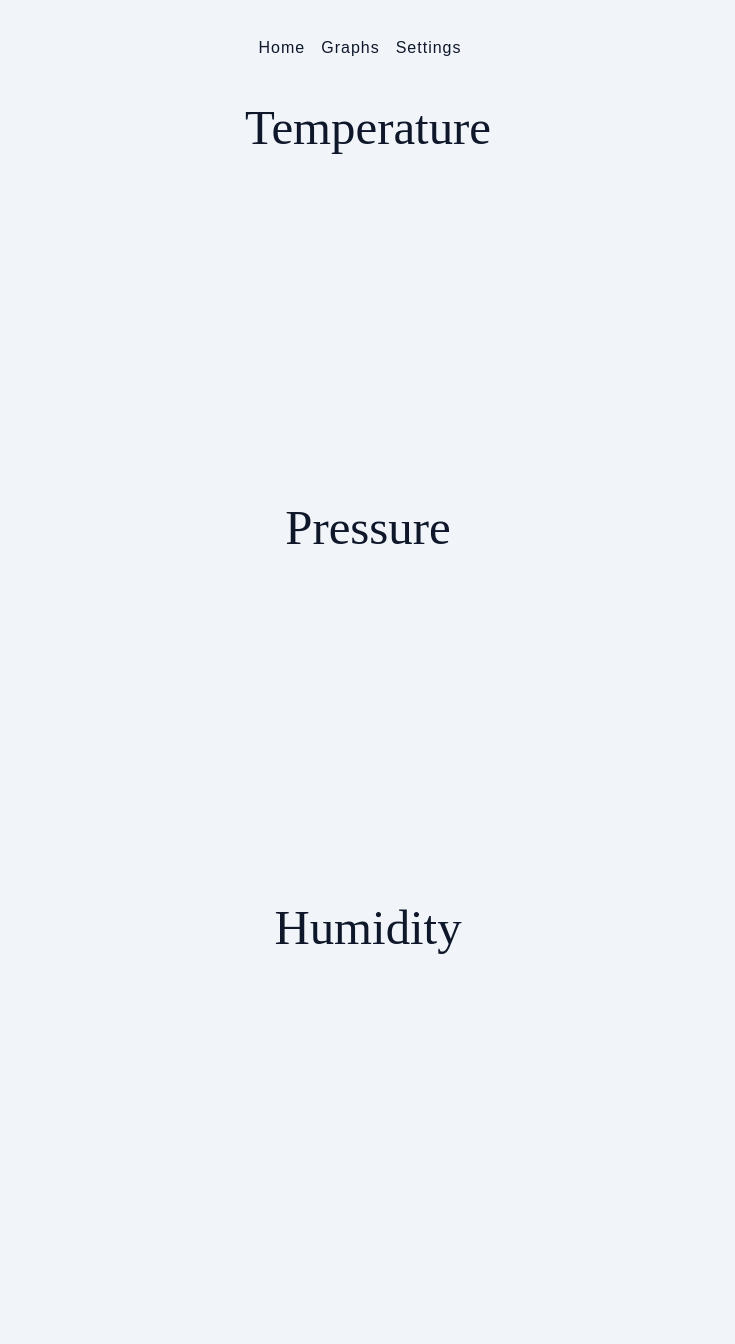
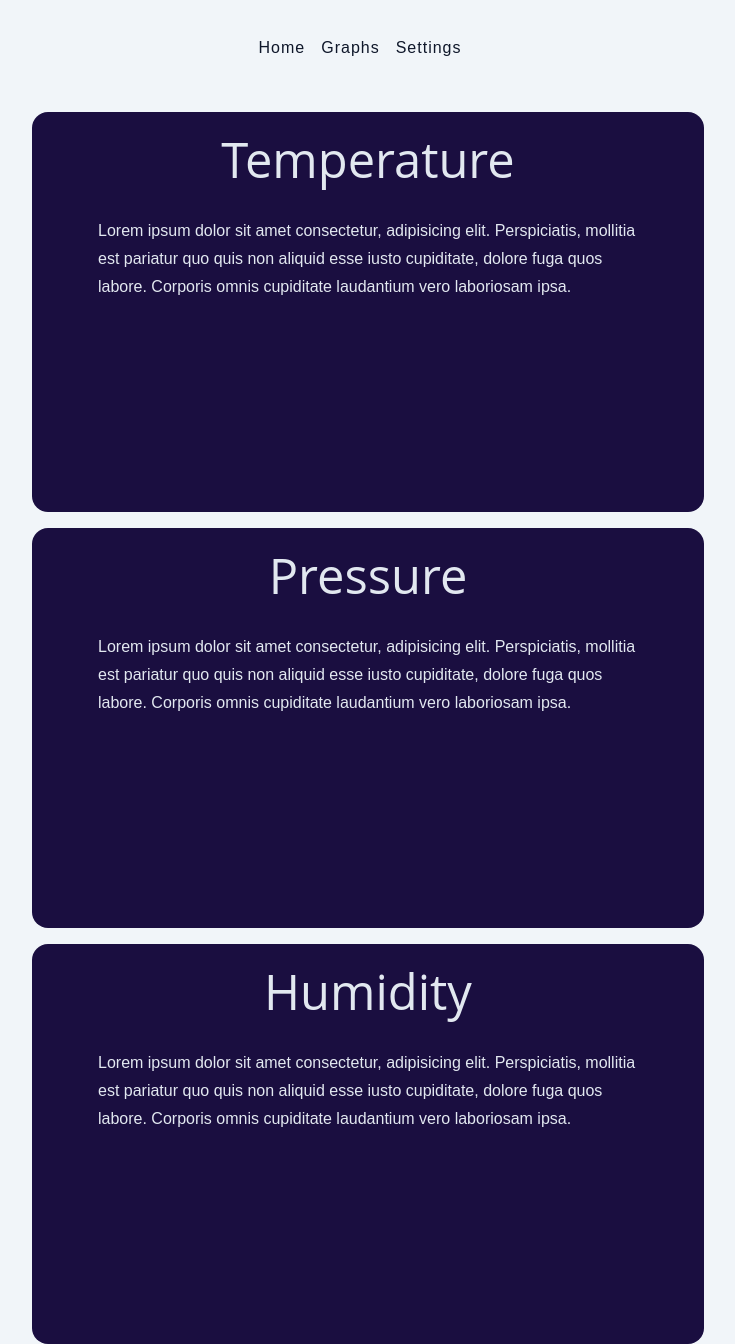
Before and after one commit to 3ngineer-AM/IEQWebapp, a PHP site: page / in a window 1280 px wide. Shown: the whole page, without its empty margins (272-1007 px from the left). Before the commit the page ends 954 px from the top, so only its background shows below. Run offline with PHP 8.4, Linux system fonts and the light colour scheme.

Commit message:
Tweaks and changes to UI

```diff
--- a/index.php
+++ b/index.php
@@ -26,16 +26,19 @@
     <div class="container">
       <div class="climate-data">
         <div class="temperature">
-          <h1>Temperature</h1>
+          <h1 class="temperature_title">Temperature</h1>
           <div class="temperature_value" id="temperature_value"></div>
+          <p>Lorem ipsum dolor sit amet consectetur, adipisicing elit. Perspiciatis, mollitia est pariatur quo quis non aliquid esse iusto cupiditate, dolore fuga quos labore. Corporis omnis cupiditate laudantium vero laboriosam ipsa.</p>
         </div>
         <div class="pressure">
-          <h1>Pressure</h1>
+          <h1 class="pressure_title">Pressure</h1>
           <div class="pressure_value" id="pressure_value"></div>
+          <p>Lorem ipsum dolor sit amet consectetur, adipisicing elit. Perspiciatis, mollitia est pariatur quo quis non aliquid esse iusto cupiditate, dolore fuga quos labore. Corporis omnis cupiditate laudantium vero laboriosam ipsa.</p>
         </div>
         <div class="humidity">
-          <h1>Humidity</h1>
+          <h1 class="Humidity_title">Humidity</h1>
           <div class="humidity_value" id="humidity_value"></div>
+          <p>Lorem ipsum dolor sit amet consectetur, adipisicing elit. Perspiciatis, mollitia est pariatur quo quis non aliquid esse iusto cupiditate, dolore fuga quos labore. Corporis omnis cupiditate laudantium vero laboriosam ipsa.</p>
         </div>
       </div>
     </div>
--- a/styles.css
+++ b/styles.css
@@ -6,6 +6,7 @@
 
 /* fonts */
 @import url('https://fonts.googleapis.com/css?family=Karla:400|Spectral:400');
+@import url('https://fonts.googleapis.com/css?family=Open+Sans:400');
 
 html {
     font-size: 100%;
@@ -42,13 +43,13 @@ html {
     --green-dark: #0f5132;
 
     /* Fonts */
-    --headingFont: 'Spectral', serif;
+    --headingFont: 'Open Sans', sans-serif;
     --bodyFont: 'Karla', sans-serif;
     --smallText: 0.7em;
 
     /* Vars */
     --backgroundColor: var(--grey-100);
-    --textColor: var(--grey-900);
+    --textColor: var(--grey-200);
     --borderRadius: 0.25rem;
     --letterSpacing: 1px;
     --transition: 0.3s ease-in-out all;
@@ -73,8 +74,10 @@ body {
 }
 
 p {
-    margin-bottom: 1.5rem;
-    max-width: 45em;
+    margin: 0 auto;
+    padding: 10px;
+    margin-bottom: 1rem;
+    max-width: 35em;
 }
 
 h1,
@@ -83,7 +86,7 @@ h3,
 h4,
 h5 {
     margin: 0;
-    margin-bottom: 1.38rem;
+    margin-bottom: 1rem;
     font-family: var(--headingFont);
     font-weight: 400;
     line-height: 1.3;
@@ -374,8 +377,12 @@ Measurands
 .pressure,
 .humidity {
     display: block;
+    background: var(--primary-600);
     margin: 0 auto;
+    margin-top: 1rem;
+    border-radius: 1rem;
     height: 50vh;
+    width: 75%;
 }
 
 .temperature_value,
@@ -385,3 +392,11 @@ Measurands
     font-size: 1.953rem;
     justify-content: center;
 }
+
+.temperature_title,
+.pressure_title,
+.humidity_title {
+    margin-top: 1rem;
+    display: flex;
+    justify-content: center;
+}
```
